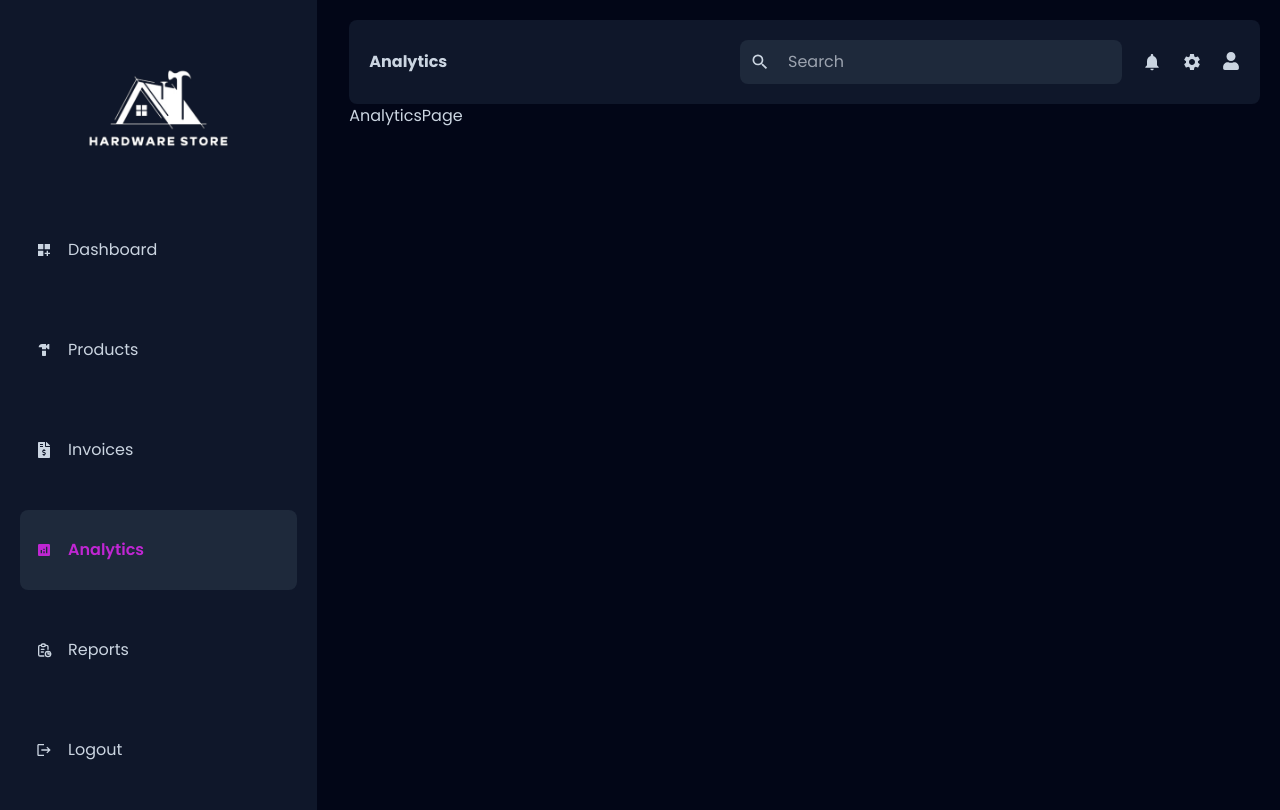
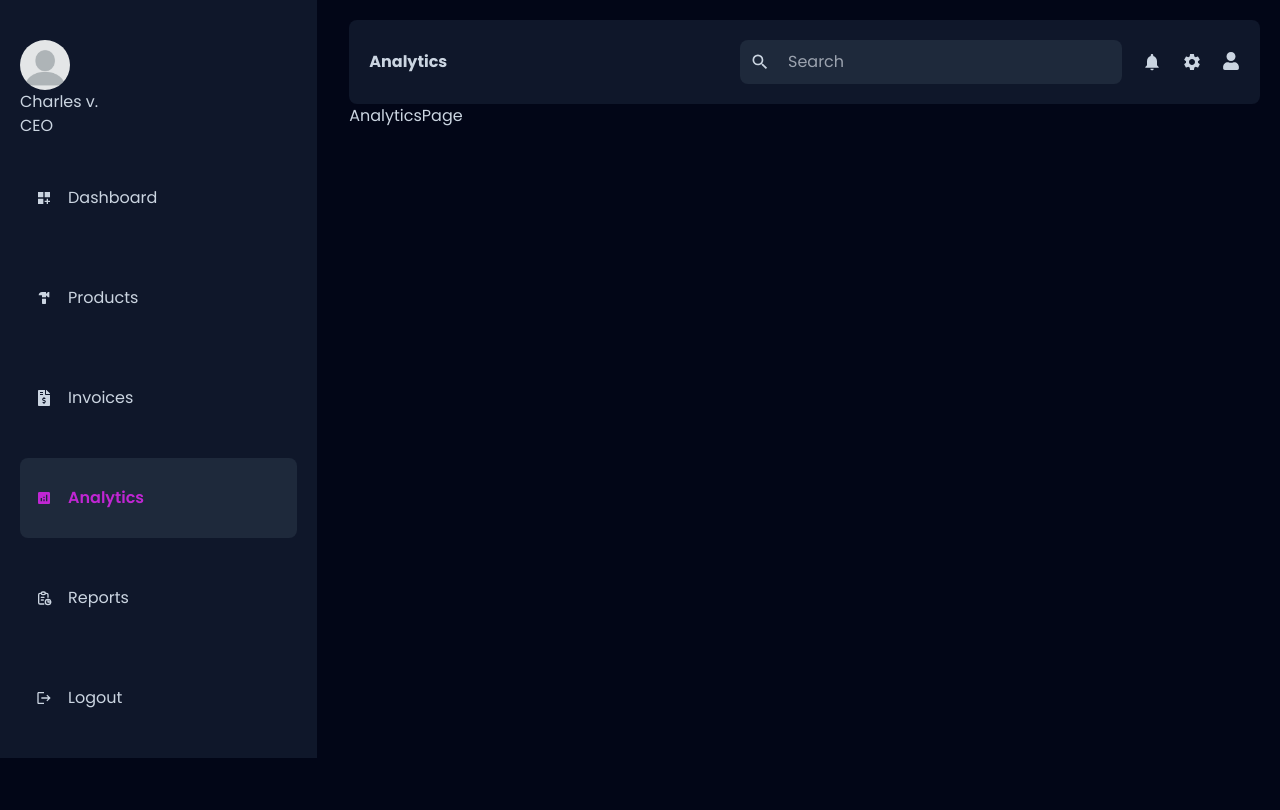
Before and after one commit to esthercate/Hardware-store-management, a Next.js app: page /dashboard/analytics in a window 1280 px wide. Built offline with nearby package versions, Linux system fonts and the light colour scheme.

Commit message:
Add avater and name

```diff
--- a/app/ui/dashboard/sidebar/sidebar.jsx
+++ b/app/ui/dashboard/sidebar/sidebar.jsx
@@ -40,8 +40,14 @@ const menuItems = [
 const Sidebar = () => {
   return (
     <div className='sticky top-10'>
-      <div className='flex justify-center'>
-        <Image src='/hw-logo.png' alt='Logo' width='150' height='150' />
+      <div className='flex'>
+        <div>
+          <Image className='rounded-full' src='/profile.png' alt='avater' width='50' height='30' />
+          <div>
+            <h1>Charles v.</h1>
+            <span>CEO</span>
+          </div>
+        </div>
       </div>
       <ul className='list-none'>
         {menuItems.map((menuItem, index) => (
```
Also changed, not shown: public/avater.png (added), public/profile.png (added).
